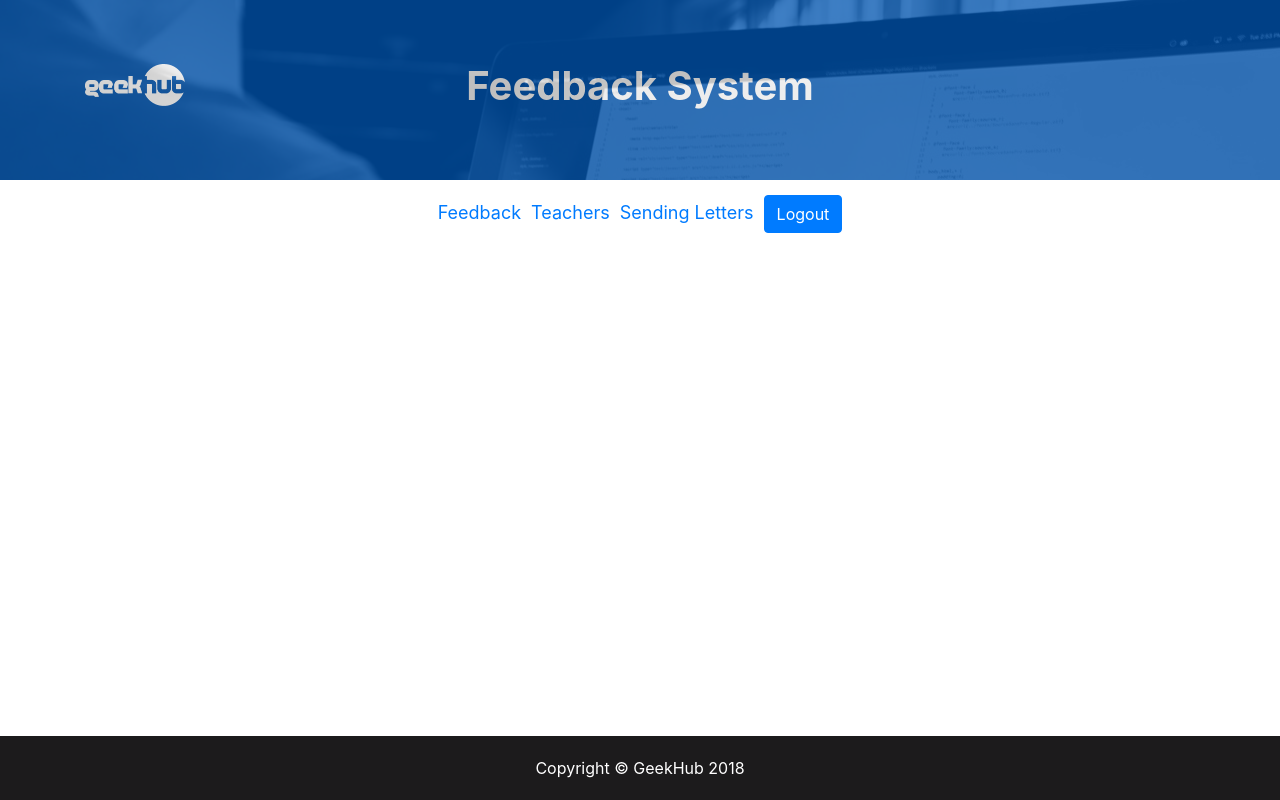
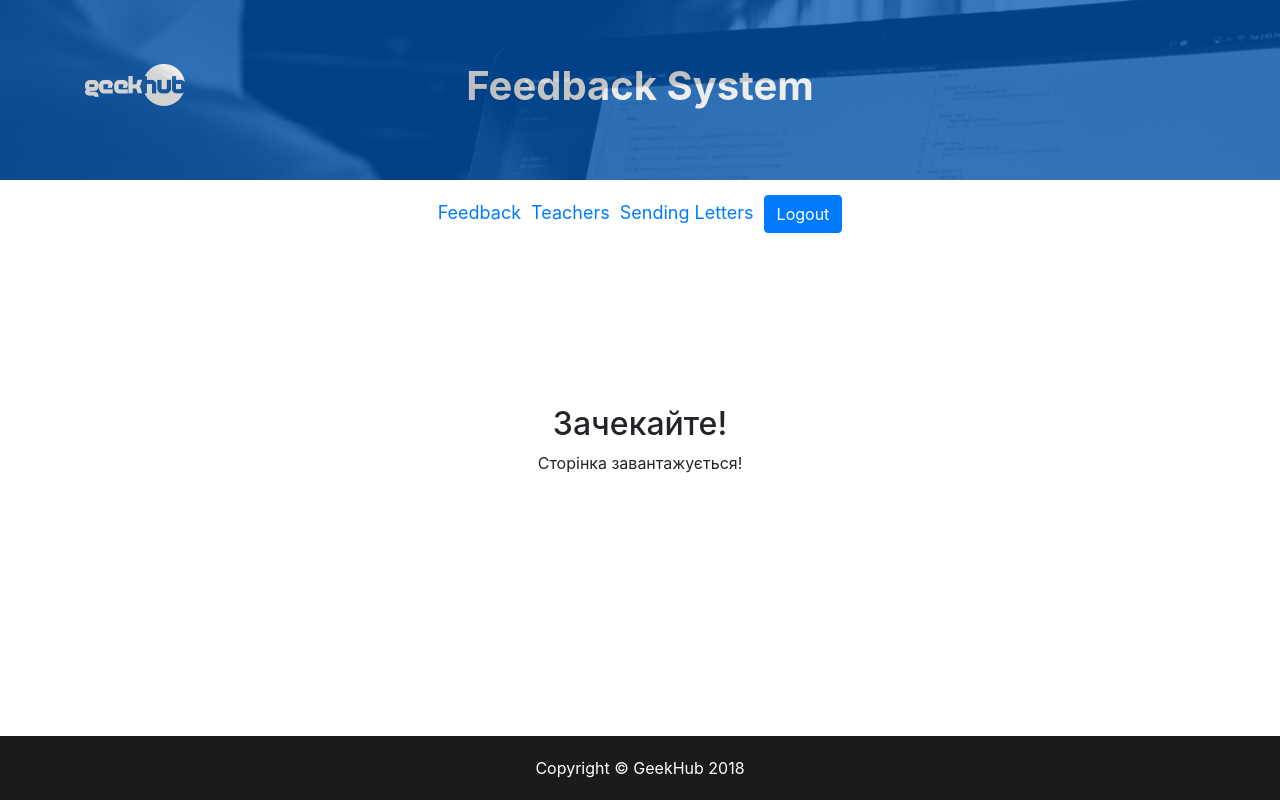
Before and after one commit to lyudmila-schastlyvets/geekhub-feedback-react, a React (Create React App) app: page /admin/teacher/1 in a window 1280 px wide. Built offline with nearby package versions, Linux system fonts and the light colour scheme; no server answers; sample sign-in values are in the browser's storage.

Commit message:
Not Found Teacher

```diff
--- /dev/null
+++ b/src/components/PageUpload.js
@@ -0,0 +1,12 @@
+import React, { Component } from 'react'
+
+export default class PageUpload extends Component {
+  render () {
+    return (
+      <div className='centered-content'>
+        <h2>Зачекайте!</h2>
+        <p>Cторінка завантажується!</p>
+      </div>
+    )
+  }
+}
--- a/src/components/Teacher.js
+++ b/src/components/Teacher.js
@@ -4,6 +4,8 @@ import API from '../api'
 import noPhoto from '../images/teacher.png'
 import ReactTable from 'react-table'
 import 'react-table/react-table.css'
+import NotFound from './NotFound'
+import PageUpload from './PageUpload'
 
 class Teacher extends Component {
     constructor(props) {
@@ -13,18 +15,24 @@ class Teacher extends Component {
             comments: {
                 result: []
             },
-            //for check loading data
-            loading: false
+            //for check response data
+            responseStatus: ''
         }
     }
 
     componentDidMount() {
         API.get(`teacher/${this.props.match.params.id}`)
             .then(function (response) {
+              if(response.data) {
                 this.setState({
                   teacher: response.data,
-                    loading: true
+                  responseStatus: 'true'
                 })
+              } else {
+                this.setState({
+                  responseStatus: 'null'
+                })
+              }
             }.bind(this))
 
             .catch(function (error) {
@@ -45,9 +53,13 @@ class Teacher extends Component {
     }
 
     render() {
-        var item = this.state.comments.result.length
+        let item = this.state.comments.result.length
         return (
-            <div className={this.state.loading ? 'visible' : 'hide'}>
+          <div className=''>
+            {(() => {
+              switch (this.state.responseStatus) {
+                case 'true':
+                  return <div className=''>
                     <div className='teacher-info'>
                       <h1>{this.state.teacher.name}</h1>
                       <img
@@ -83,6 +95,13 @@ class Teacher extends Component {
                       </div>
                     </div>
                   </div>
+                case 'null':
+                  return <NotFound/>
+                default:
+                  return <PageUpload/>
+              }
+            })()}
+          </div>
         )
     }
 }
```
Lines whose indentation alone changed are shown as unchanged.
